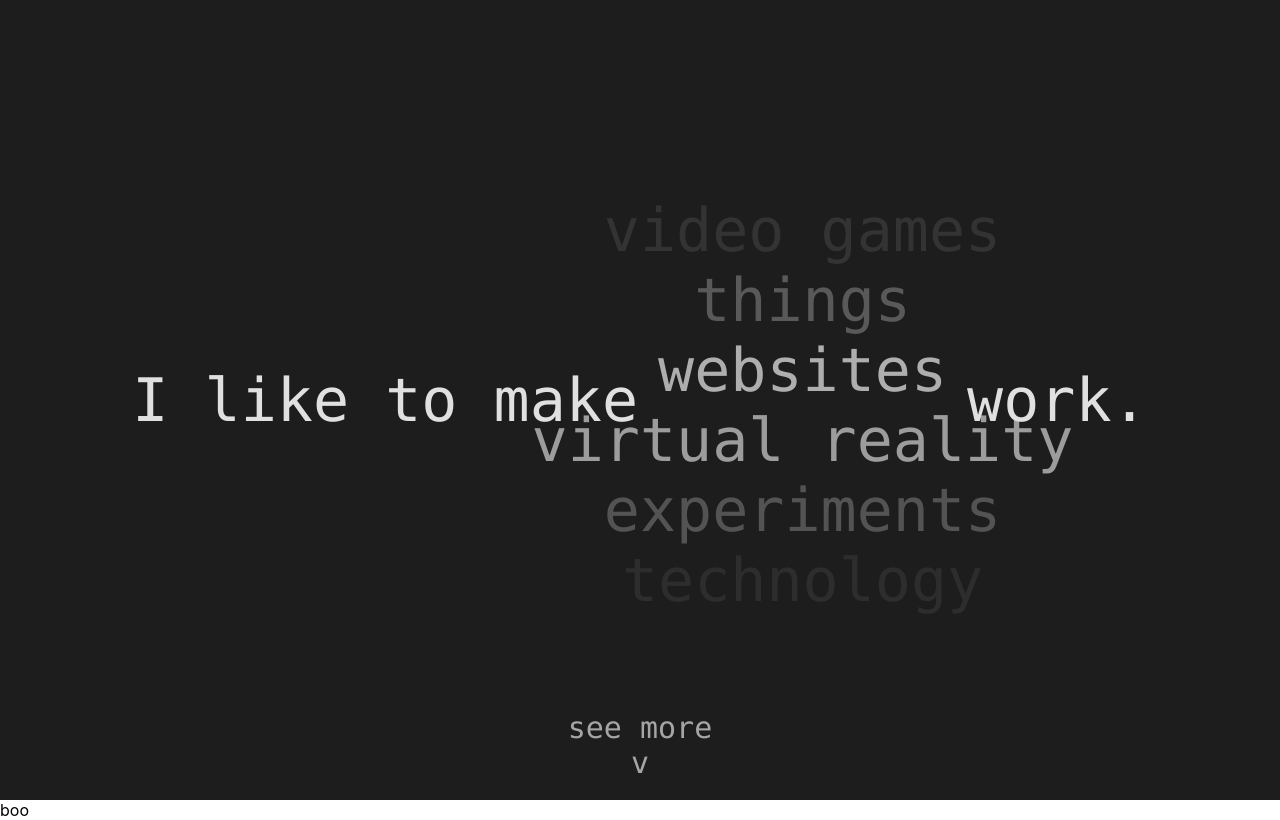
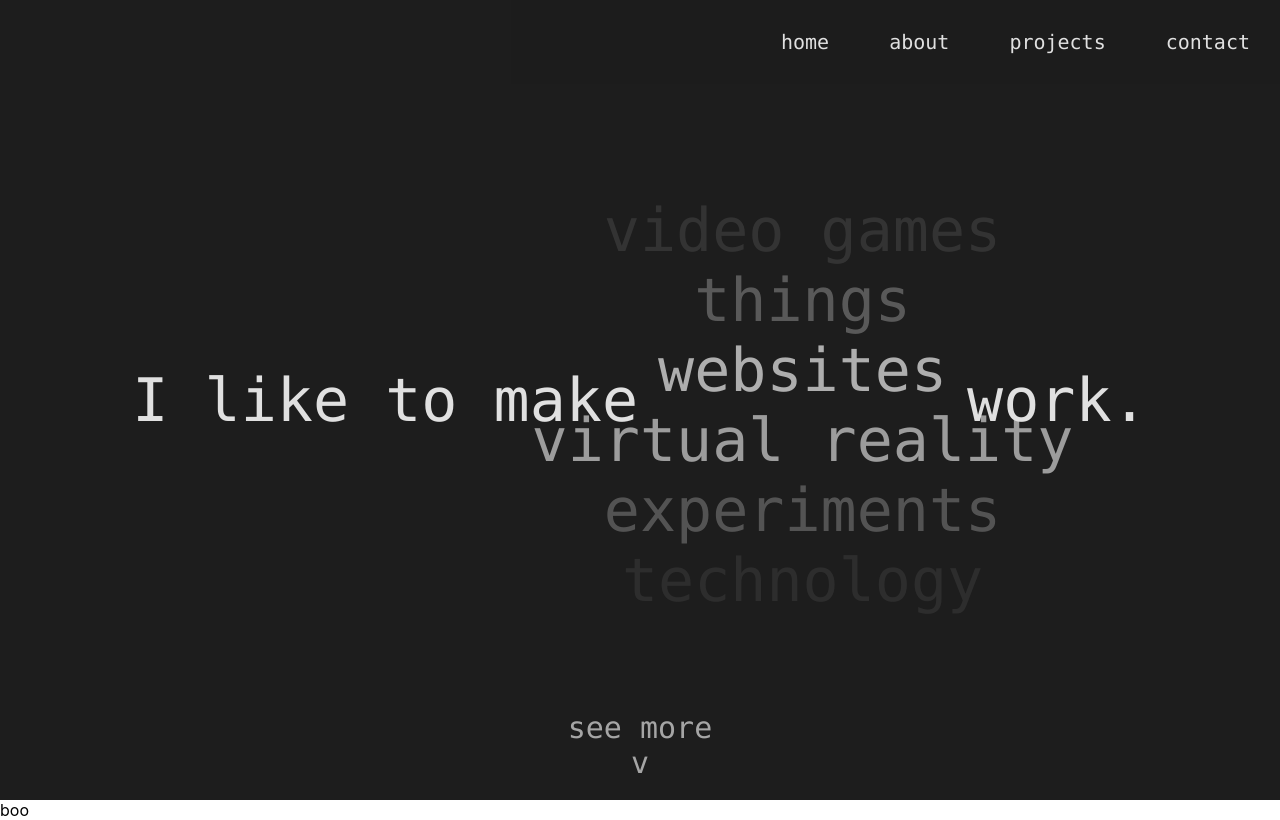
Before and after one commit to terminal29/portfolio-mk2, a React (Create React App) app: page / in a window 1280 px wide. Built offline with nearby package versions, Linux system fonts and the light colour scheme.

Commit message:
Added placeholder menu

```diff
--- a/src/App.tsx
+++ b/src/App.tsx
@@ -2,6 +2,7 @@ import React, { useState, useEffect, useRef } from "react";
 import { css, StyleSheet } from "aphrodite";
 import "./App.css";
 import { StyleProvider } from "./StyleProvider";
+import interpolate from "./helpers/interpolate";
 
 function App() {
   const heroWords = [
@@ -13,35 +14,6 @@ function App() {
     "mobile apps",
     "technology"
   ];
-
-  // Similar to react native reanimated
-  const interpolate = (
-    input: number,
-    range: { inputRange: Array<number>; outputRange: Array<number> }
-  ) => {
-    if (range.inputRange.length !== range.outputRange.length)
-      throw Error(
-        `Input and output ranges are not same length: input: ${range.inputRange.length}, output ${range.outputRange.length}`
-      );
-    for (let i = 0; i < range.inputRange.length - 1; i++) {
-      if (input >= range.inputRange[i] && input <= range.inputRange[i + 1]) {
-        const inMin = range.inputRange[i];
-        const inMax = range.inputRange[i + 1];
-        const outMin = range.outputRange[i];
-        const outMax = range.outputRange[i + 1];
-        const abs = inMax - inMin;
-        if (abs === 0) return 0;
-        const percent = (input - inMin) / abs;
-        return outMin * (1 - percent) + outMax * percent;
-      }
-    }
-    // Clamp values outside
-    if (input < range.inputRange[0]) {
-      return range.outputRange[0];
-    } else {
-      return range.outputRange[range.outputRange.length - 1];
-    }
-  };
 
   const [messageIndex, setMessageIndex] = useState(
     Math.floor(heroWords.length / 2)
@@ -72,7 +44,7 @@ function App() {
     // Move on to the next message every `n` milliseconds
     let timeout: any = null;
 
-    const doStuff = () => {
+    const updateState = () => {
       const newIndex =
         messageIndex + 1 === heroWords.length ? 0 : messageIndex + 1;
       setMessageIndex(newIndex);
@@ -80,10 +52,10 @@ function App() {
       setHeroTextHeight(heroWordRefs.current[newIndex]?.scrollHeight ?? 0);
     };
 
-    if (heroTextWidth === 0) doStuff();
+    if (heroTextWidth === 0) updateState();
 
     timeout = setTimeout(() => {
-      doStuff();
+      updateState();
     }, 1000);
 
     return () => {
@@ -142,6 +114,12 @@ function App() {
         <div className={css(styles.foldPointerContainer)}>
           <div className={css(styles.foldPointer)}>see more</div>
           <div className={css(styles.foldPointer)}>v</div>
+        </div>
+        <div className={css(styles.menuContainer)}>
+          <div className={css(styles.menuItem)}>home</div>
+          <div className={css(styles.menuItem)}>about</div>
+          <div className={css(styles.menuItem)}>projects</div>
+          <div className={css(styles.menuItem)}>contact</div>
         </div>
       </div>
 
@@ -204,9 +182,21 @@ const styles = StyleSheet.create({
     margin: "0 auto",
     flex: "0 0 auto"
   },
-  pseudoHeroWord: {
-    position: "relative",
-    top: 0
+  menuContainer: {
+    position: "fixed",
+    top: 0,
+    right: 0,
+    left: 0,
+    display: "flex",
+    flexDirection: "row",
+    justifyContent: "flex-end",
+    background: StyleProvider.getBackgroundColour() + `cc`
+  },
+  menuItem: {
+    margin: "30px 30px",
+    fontSize: 20,
+    fontFamily: StyleProvider.getFont(),
+    color: StyleProvider.getFontColour()
   }
 });
 
--- /dev/null
+++ b/src/helpers/interpolate.ts
@@ -0,0 +1,27 @@
+export default function interpolate(
+  input: number,
+  range: { inputRange: Array<number>; outputRange: Array<number> }
+) {
+  if (range.inputRange.length !== range.outputRange.length)
+    throw Error(
+      `Input and output ranges are not same length: input: ${range.inputRange.length}, output ${range.outputRange.length}`
+    );
+  for (let i = 0; i < range.inputRange.length - 1; i++) {
+    if (input >= range.inputRange[i] && input <= range.inputRange[i + 1]) {
+      const inMin = range.inputRange[i];
+      const inMax = range.inputRange[i + 1];
+      const outMin = range.outputRange[i];
+      const outMax = range.outputRange[i + 1];
+      const abs = inMax - inMin;
+      if (abs === 0) return 0;
+      const percent = (input - inMin) / abs;
+      return outMin * (1 - percent) + outMax * percent;
+    }
+  }
+  // Clamp values outside
+  if (input < range.inputRange[0]) {
+    return range.outputRange[0];
+  } else {
+    return range.outputRange[range.outputRange.length - 1];
+  }
+}
```
